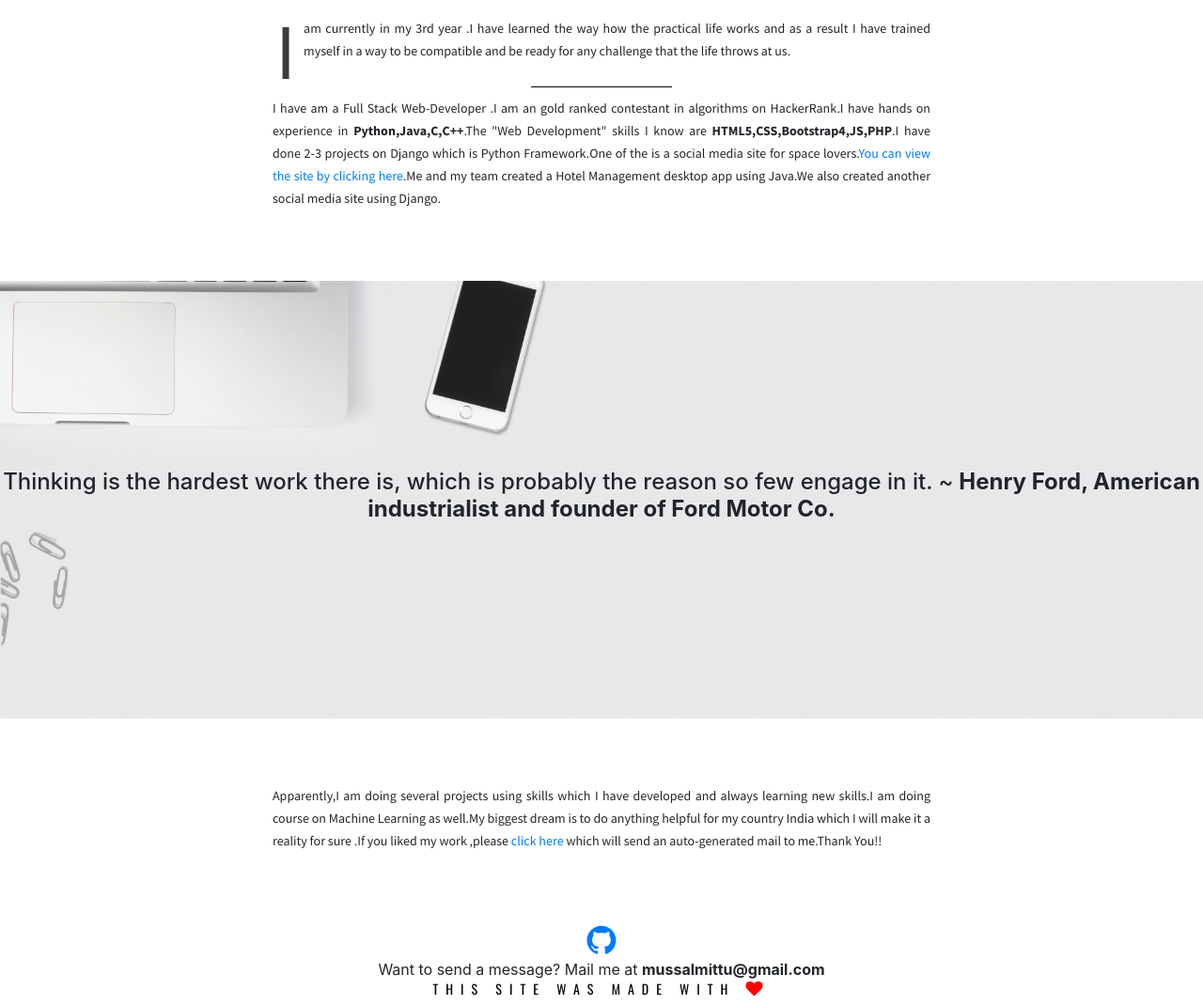
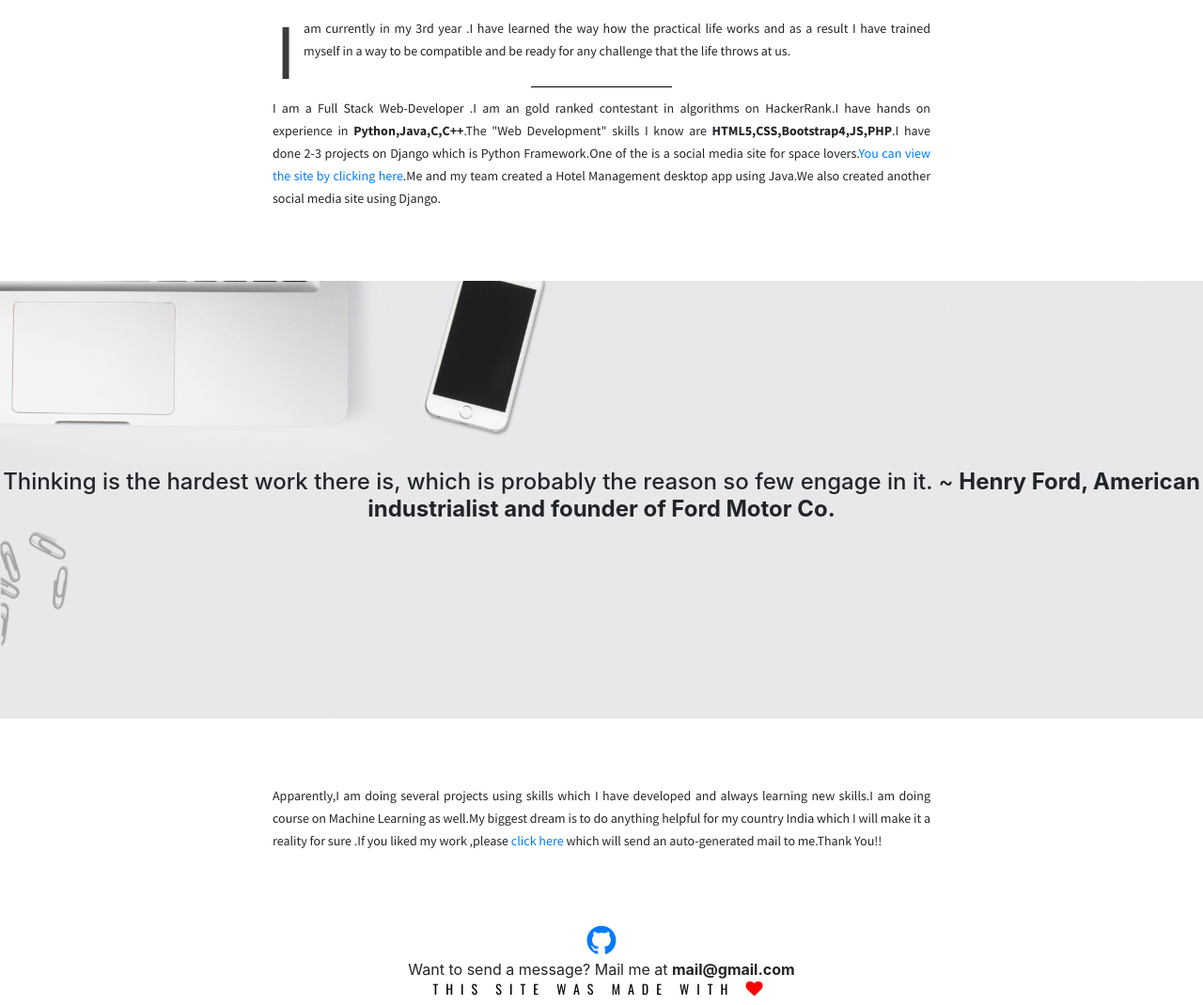
Before and after one commit to Parth305Mehta/mypersonalblog, a Django app: page / in a window 1280 px wide. Shown: the part 1571-2641 px from the top of the page at 94% size. Run offline with Django 3.2, Linux system fonts and the light colour scheme; some libraries are stand-ins or nearby versions.

Commit message:
Update base.html

```diff
--- a/personal_blog/templates/base.html
+++ b/personal_blog/templates/base.html
@@ -63,7 +63,7 @@
   <div class="block">
     <p><span class="first-character ny">I</span>am currently in my 3rd year .I have learned the way how the practical life works and as a result I have trained myself in a way to be compatible and be ready for any challenge that the life throws at us.</p>
     <p class="line-break margin-top-10"></p>
-    <p class="margin-top-10">I have am a Full Stack Web-Developer .I am an gold ranked contestant in algorithms on HackerRank.I have hands on experience in <italic><strong>Python,Java,C,C++</strong></italic>.The "Web Development" skills I know are <strong>HTML5,CSS,Bootstrap4,JS,PHP</strong>.I have done 2-3 projects on Django which is Python Framework.One of the is a social media site for space lovers.<a href="http://pnm9600.pythonanywhere.com/" target="_blank">You can view the site by clicking here</a>.Me and my team created a Hotel Management desktop app using Java.We also created another social media site using Django.</p>
+    <p class="margin-top-10">I am a Full Stack Web-Developer .I am an gold ranked contestant in algorithms on HackerRank.I have hands on experience in <italic><strong>Python,Java,C,C++</strong></italic>.The "Web Development" skills I know are <strong>HTML5,CSS,Bootstrap4,JS,PHP</strong>.I have done 2-3 projects on Django which is Python Framework.One of the is a social media site for space lovers.<a href="http://pnm9600.pythonanywhere.com/" target="_blank">You can view the site by clicking here</a>.Me and my team created a Hotel Management desktop app using Java.We also created another social media site using Django.</p>
   </div>
 </section>
 
@@ -81,7 +81,7 @@
 
   <footer>
 <center><a href="https://github.com/Parth305Mehta"><span class="fa fa-github " style="font-size:36px"></span></a></center>
-<center>Want to send a message? Mail me at <strong>mussalmittu@gmail.com</strong></center>
+<center>Want to send a message? Mail me at <strong>mail@gmail.com</strong></center>
 <center><h3 style="color:black">This site was made with <span class="fa fa-heart" style="font-size:18px;color:red"></span></h3></center>
   </footer>
 </section>
```
